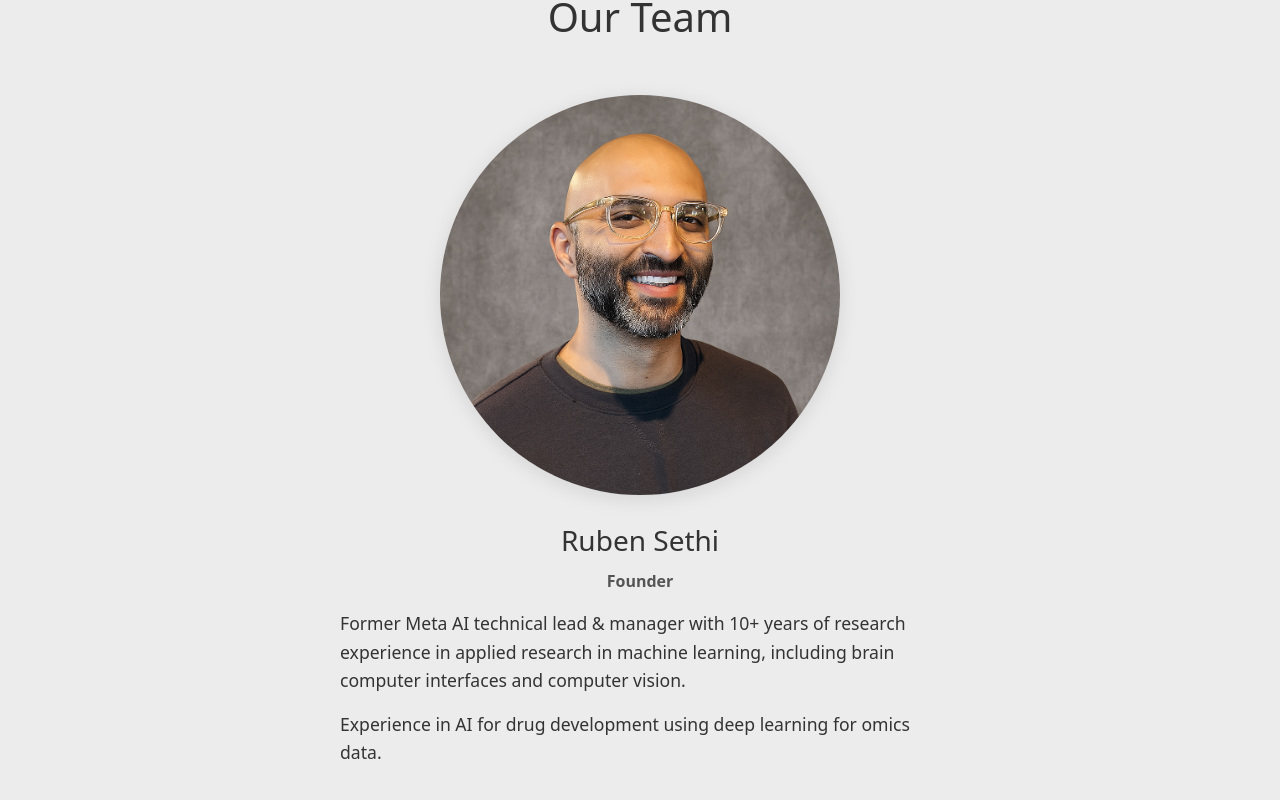
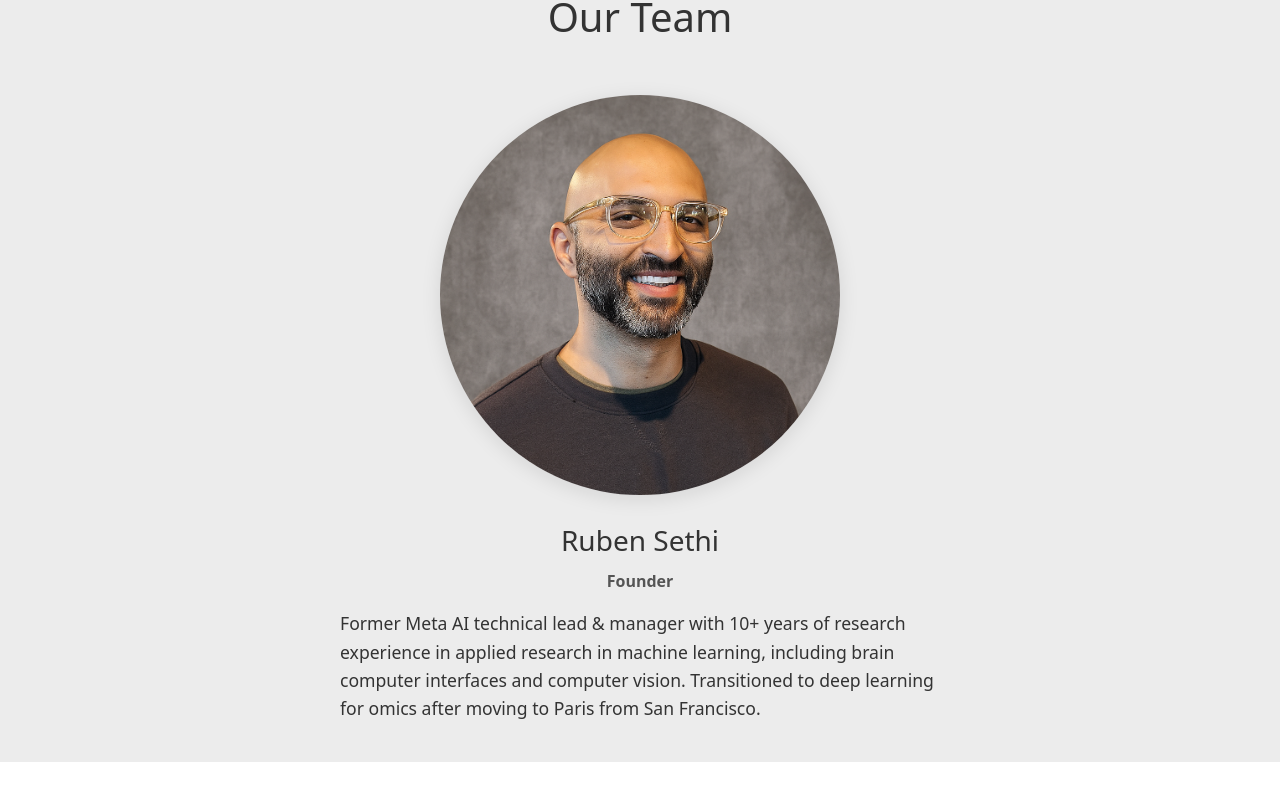
Before and after one commit to stratum-bio/landing, a React (Vite) app: page / in a window 1280 px wide. Shown: the part 3223-4023 px from the top of the page. After the commit the page ends 3985 px from the top, so only its background shows below. Built offline with nearby package versions, Linux system fonts and the light colour scheme.

Commit message:
update team description

```diff
--- a/src/components/TeamDescription.tsx
+++ b/src/components/TeamDescription.tsx
@@ -15,11 +15,8 @@ const TeamDescription = () => {
         <p className="text-[1.1rem] leading-[1.6] text-left">
           Former Meta AI technical lead & manager with 10+ years of research
           experience in applied research in machine learning, including brain
-          computer interfaces and computer vision.
-        </p>
-        <p className="text-[1.1rem] leading-[1.6] mt-4 text-left w-full">
-          Experience in AI for drug development using deep learning for omics
-          data.
+          computer interfaces and computer vision. Transitioned to
+          deep learning for omics after moving to Paris from San Francisco.
         </p>
       </div>
     </section>
```
